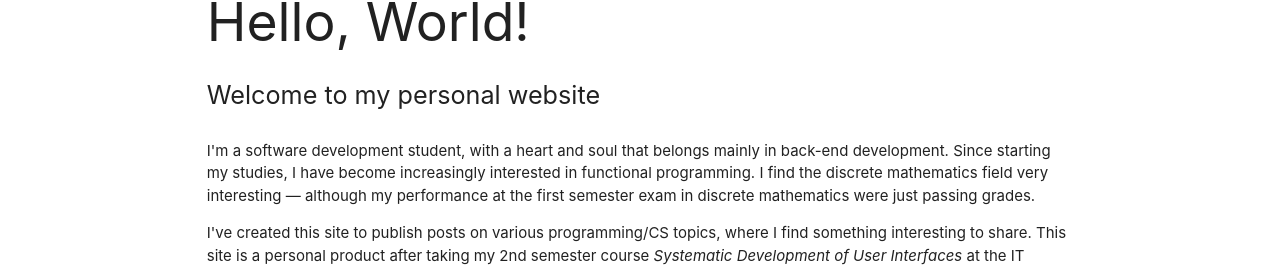
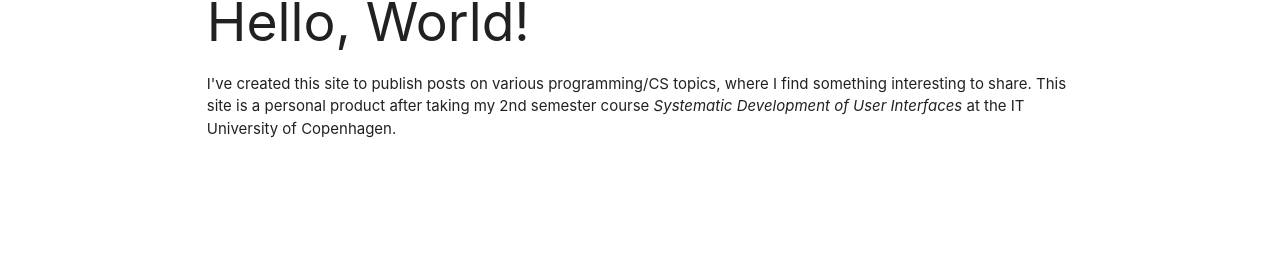
Before and after one commit to andreaswachs/andreaswachs.github.io, a Vue app: page / in a window 1280 px wide. Shown: the part 267-534 px from the top of the page. Built offline with nearby package versions, Linux system fonts and the light colour scheme.

Commit message:
Remove about-flavoured text from home view

```diff
--- a/src/views/Home.vue
+++ b/src/views/Home.vue
@@ -1,14 +1,6 @@
 <template>
   <content-row>
     <h2>Hello, World!</h2>
-    <p class="flow-text">Welcome to my personal website</p>
-
-    <p>
-      I'm a software development student, with a heart and soul that belongs mainly in back-end development.
-      Since starting my studies, I have become increasingly interested in functional programming. I find the
-      discrete mathematics field very interesting &mdash; although my performance at the first semester exam
-      in discrete mathematics were just passing grades.
-    </p>
 
     <p>
       I've created this site to publish posts on various programming/CS topics, where I find something interesting to share.
```
